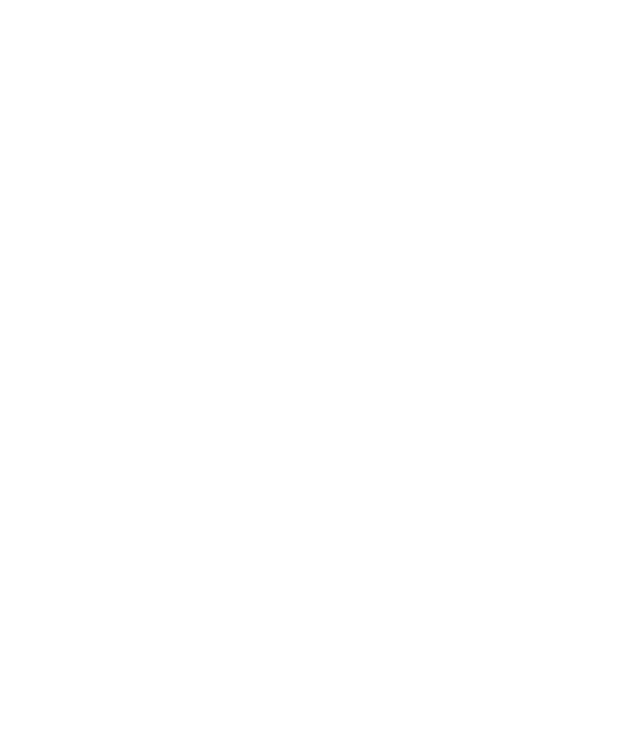
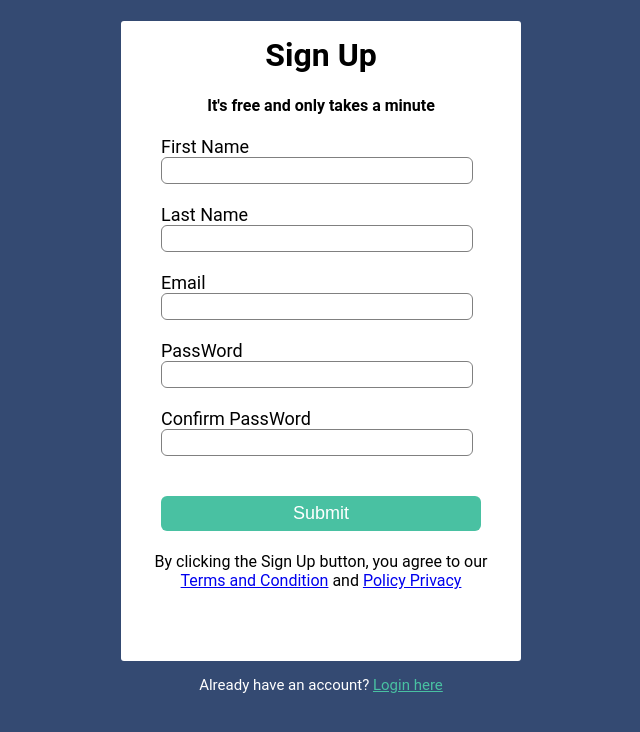
Before and after one commit to Takara-hub/kyutech_db, a React (Create React App) app: page /Signup in a window 1280 px wide. Before the commit this address had no page. Shown: the top 732 px of the page, without its empty margins (319-959 px from the left). Built offline with nearby package versions, Linux system fonts and the light colour scheme.

Commit message:
Signフォームの作成

```diff
--- a/src/App.tsx
+++ b/src/App.tsx
@@ -1,6 +1,7 @@
 import { BrowserRouter, Routes, Route } from "react-router-dom";
 import Top from "./pages/Top/Top";
 import Login from "./pages/Login/Login";
+import Signup from "./pages/Signup/Signup";
 
 function App() {
   return (
@@ -8,6 +9,7 @@
       <Routes>
         <Route index element={<Top />} />
         <Route path="login" element={<Login />} />
+        <Route path="Signup" element={<Signup />} />
       </Routes>
     </BrowserRouter>
   );
--- /dev/null
+++ b/src/pages/Signup/Signup.css
@@ -0,0 +1,68 @@
+body{
+  background-color: #344a72;
+  font-family: 'Roboto', sans-serif;
+}
+
+.signup-box{
+  width: 400px;
+  height: 640px;
+  margin: auto;
+  background-color: white;
+  border-radius: 3px;
+}
+
+h1{
+  text-align: center;
+  padding-top: 15px;
+}
+
+h4{
+  text-align: center;
+}
+
+form{
+  width: 300px;
+  margin-left: 40px;
+}
+
+form label{
+  display: flex;
+  margin-top: 20px;
+  font-size: 18px;
+}
+
+form input{
+  width: 100%;
+  padding: 5px;
+  border: none;
+  border: 1px solid gray;
+  border-radius: 6px;
+  outline: none;
+}
+
+form button{
+  width: 320px;
+  height: 35px;
+  margin-top: 40px;
+  border: none;
+  background-color: #49c1a2;
+  border-radius: 6px;
+  color: white;
+  font-size: 18px;
+}
+
+.para1{
+  padding-top: 5px;
+  text-align: center;
+}
+
+.para2{
+  text-align: center;
+  color: white;
+  font-size: 15px;
+  margin-top: 15px;
+}
+
+.para2 a{
+  color: #49c1a2;
+}
--- a/src/pages/Signup/Signup.tsx
+++ b/src/pages/Signup/Signup.tsx
@@ -1,12 +1,34 @@
 import PrimaryButton from "../../components/PrimaryButton";
+import "./Signup.css"
 
 const Signup = () => {
   return (
-    <div>
-      Hello World!
-
-      <PrimaryButton></PrimaryButton>
-    </div>
+    <body>
+      <div className="signup-box">
+        <h1>Sign Up</h1>
+        <h4>It's free and only takes a minute</h4>
+        <form>
+          <label htmlFor="firstname_id">First Name</label>
+          <input type="text" name="firstname" id="firstname_id" placeholder=""></input>
+          <label htmlFor="lastname_id">Last Name</label>
+          <input type="text" name="lastname" id="lastname_id" placeholder=""></input>
+          <label htmlFor="email_id">Email</label>
+          <input type="email" name="email" id="email_id" placeholder=""></input>
+          <label htmlFor="password_id">PassWord</label>
+          <input type="password" name="password" id="password_id" placeholder=""></input>
+          <label htmlFor="confirmpassword_id">Confirm PassWord</label>
+          <input type="password" name="confirmpassword" id="confirmpassword_id" placeholder=""></input>
+          <button type = "submit" name="submitbutton">Submit</button>
+        </form>
+        <p className="para1">
+          By clicking the Sign Up button, you agree to our <br></br>
+          <a href="#">Terms and Condition</a> and <a href="#">Policy Privacy</a>
+        </p>
+      </div>
+        <p className="para2">
+          Already have an account? <a href="#">Login here</a>
+        </p>
+    </body>
   );
 };
 
```
Also changed, not shown: package.json (+0 -7 lines), .eslintrc.yml (deleted), 1 other file (tests, documents, lock files or other folders).
